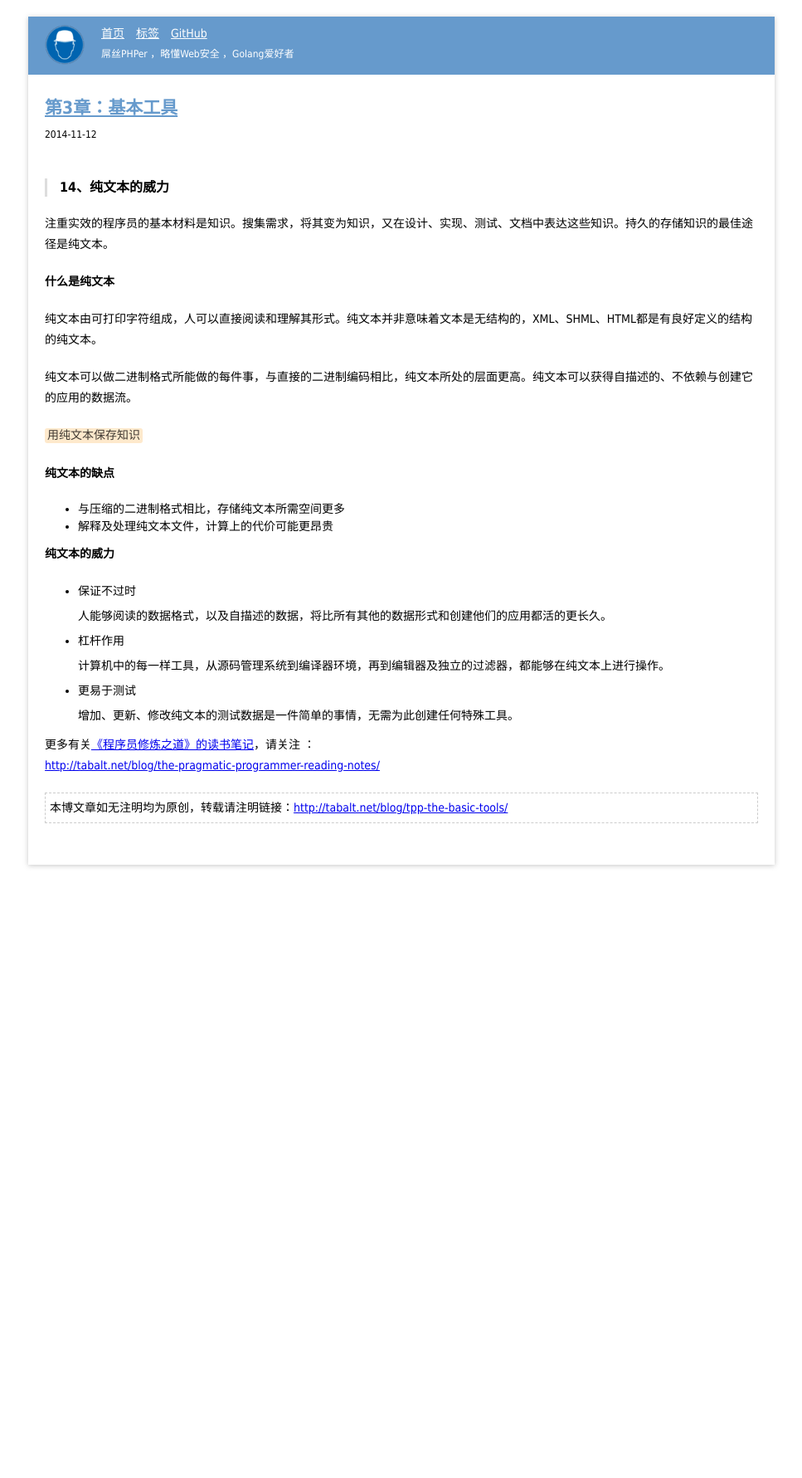
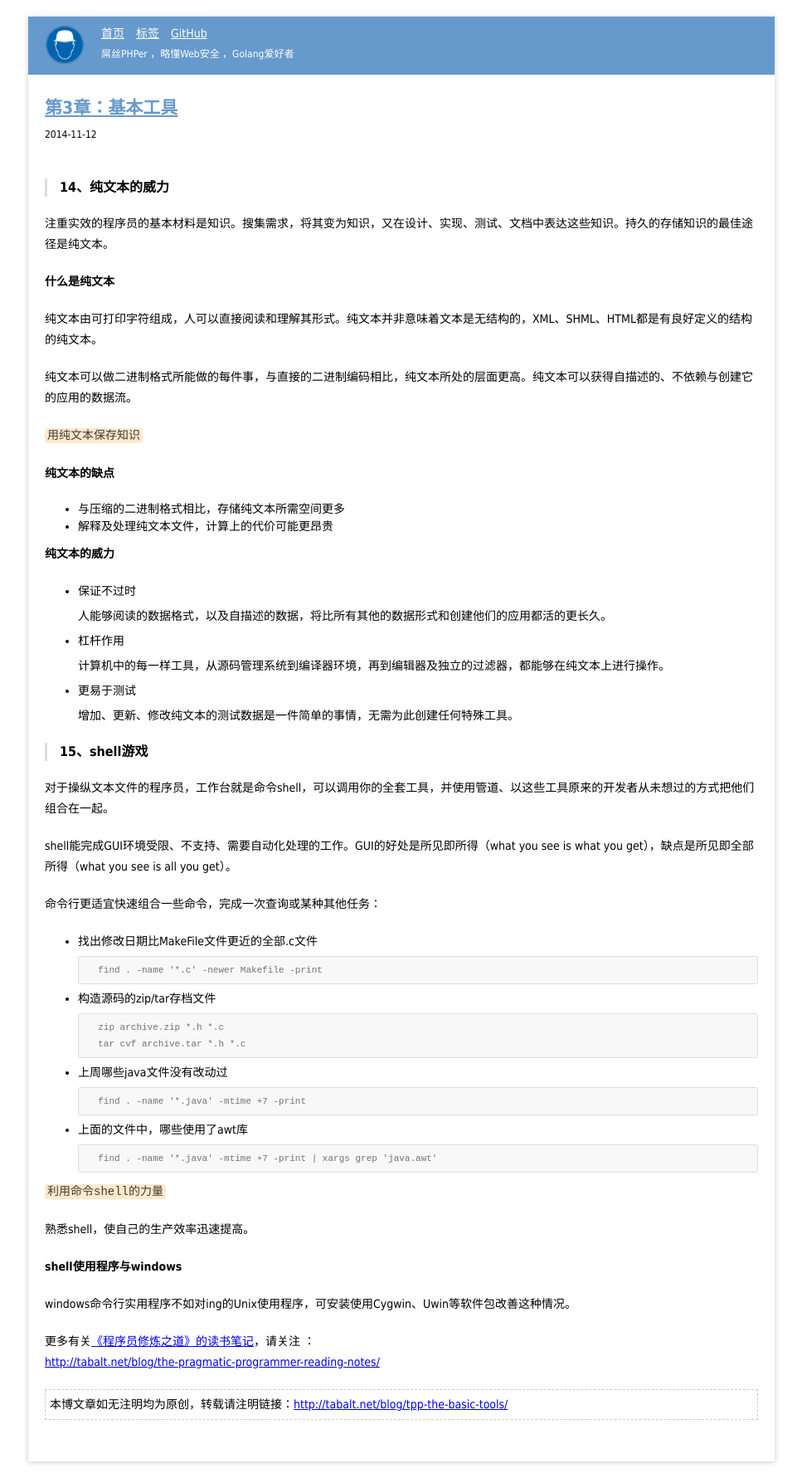
Before and after one commit to tabalt/tabalt.github.io, a Jekyll site: the page built from _posts/the-pragmatic-programmer/2014-11-12-tpp-the-basic-tools.md, in a window 1280 px wide. Shown: the whole page at 83% size, without its empty margins (156-1123 px from the left). Built offline with Jekyll 4.4.1, drawn with Linux system fonts in a browser that asks for light colours; Markdown is read by kramdown in place of the engine named in the settings; comment, search, counter and statistics services are not loaded; before the commit the page ends 1062 px from its top, so only the background shows below that.

Commit message:
add blog

```diff
--- a/_posts/the-pragmatic-programmer/2014-11-12-tpp-the-basic-tools.md
+++ b/_posts/the-pragmatic-programmer/2014-11-12-tpp-the-basic-tools.md
@@ -46,7 +46,41 @@ description: 《程序员修炼之道》第3章基本工具读书笔记
 	增加、更新、修改纯文本的测试数据是一件简单的事情，无需为此创建任何特殊工具。
 
 
+### 15、shell游戏
 
+
+对于操纵文本文件的程序员，工作台就是命令shell，可以调用你的全套工具，并使用管道、以这些工具原来的开发者从未想过的方式把他们组合在一起。
+
+shell能完成GUI环境受限、不支持、需要自动化处理的工作。GUI的好处是所见即所得（what you see is what you get），缺点是所见即全部所得（what you see is all you get）。
+
+命令行更适宜快速组合一些命令，完成一次查询或某种其他任务：
+
+* 找出修改日期比MakeFile文件更近的全部.c文件
+
+		find . -name '*.c' -newer Makefile -print
+
+* 构造源码的zip/tar存档文件
+
+		zip archive.zip *.h *.c
+		tar cvf archive.tar *.h *.c
+
+* 上周哪些java文件没有改动过
+
+		find . -name '*.java' -mtime +7 -print
+
+* 上面的文件中，哪些使用了awt库
+
+		find . -name '*.java' -mtime +7 -print | xargs grep 'java.awt'
+
+
+`利用命令shell的力量`
+
+熟悉shell，使自己的生产效率迅速提高。
+
+
+**shell使用程序与windows**
+
+windows命令行实用程序不如对ing的Unix使用程序，可安装使用Cygwin、Uwin等软件包改善这种情况。
 
 
 
```
